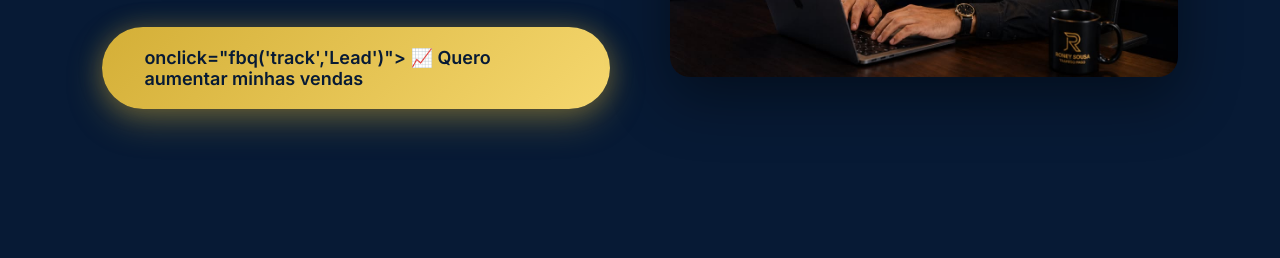
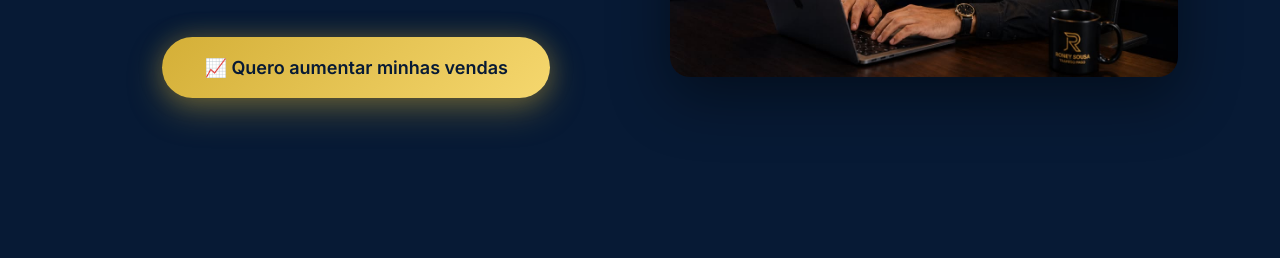
Before and after one commit to trafegocomroney/roney-sousa, a plain HTML site: page index.html in a window 1280 px wide. Shown: the part 542-800 px from the top of the page. Drawn offline with Linux system fonts and the light colour scheme.

Commit message:
Update index.html

```diff
--- a/index.html
+++ b/index.html
@@ -153,7 +153,7 @@ height="0" width="0" style="display:none;visibility:hidden"></iframe></noscript>
 
             <a href="https://wa.me/5581982428543"
    class="btn-principal"
-   target="_blank">
+   target="_blank"
    onclick="fbq('track','Lead')">
     📈 Quero aumentar minhas vendas
 </a>
```
